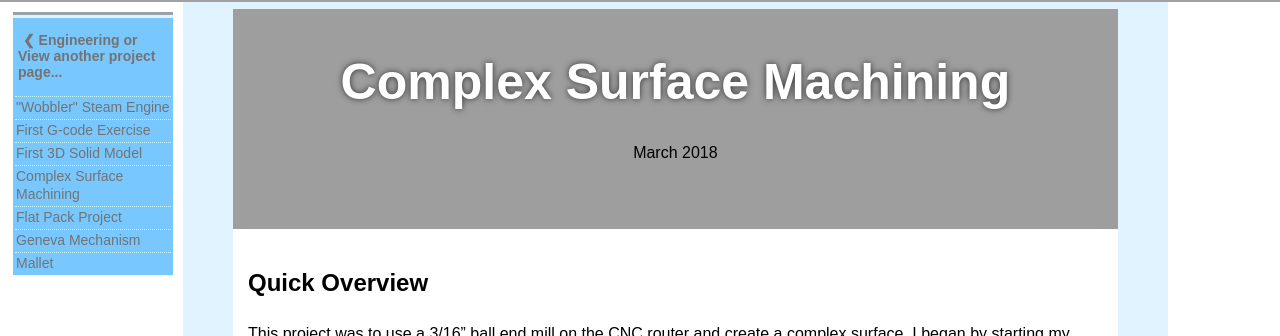
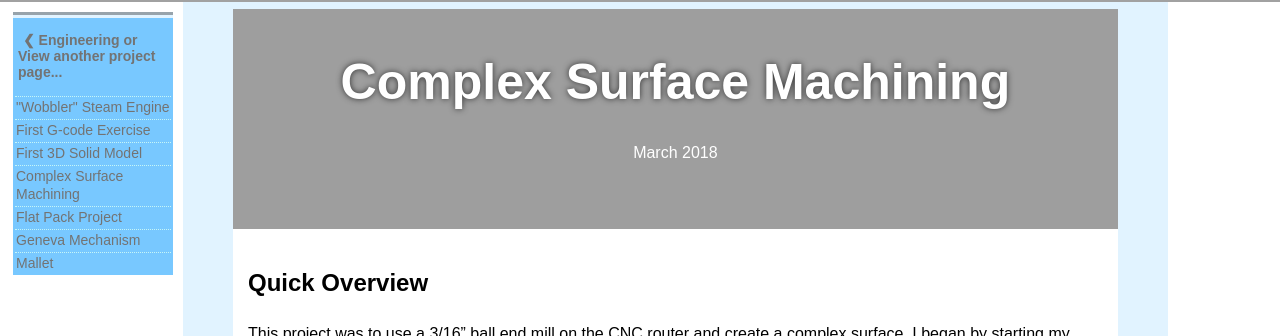
Before and after one commit to daralyn/daralyn.github.io, a Jekyll site: the page built from portfolio/engineering/complex-surface-machining.html, in a window 1280 px wide and 900 px high. Shown: the part 91-427 px from the top of the window. Built offline with Jekyll 4.4.1, drawn with Linux system fonts in a browser that asks for light colours.

Commit message:
Update complex-surface-machining.html

```diff
--- a/portfolio/engineering/complex-surface-machining.html
+++ b/portfolio/engineering/complex-surface-machining.html
@@ -33,7 +33,7 @@
 
 <div class="projecthead" id="complexsurfacehead">
 	<h1 class="projectheadtext"> Complex Surface Machining</h1>
-	<p style="text-align: center;">March 2018</p>
+	<p style="text-align: center; color: rgb(255, 255, 255);">March 2018</p>
 </div> <!-- end of head-->
 
 <div class="sectionodd">
@@ -59,29 +59,29 @@
 
 <div class="sectionodd">
 	<h2> Photos </h2>
-	<div>
+	<div style="float: left;>
 		<img src="https://daralyn.github.io/photos/engineering/complexsurface_pic1.jpg" alt="CNC Router cutting plywood piece." style="height: 200px; margin: 10px;">
 		<p>CNC Router cutting plywood piece.</p>
 	</div>
-	<div>
+	<div style="float: left;>
 		<img src="https://daralyn.github.io/photos/engineering/complexsurface_pic2.jpg" alt="Rough finish of complex surface cut from plywood." style="height: 200px; margin: 10px;">
 		<p>Rough finish of complex surface cut from plywood.</p>
 	</div>
-	<div>
+	<div style="float: left;>
 		<img src="https://daralyn.github.io/photos/engineering/complexsurface_pic3.jpg" alt="Sanded finish of complex surface cut from plywood." style="height: 200px; margin: 10px;">
 		<p>Sanded finish of complex surface cut from plywood.</p>
 	</div>
 </div>
 
 <div class="sectioneven">
-	<div style="float: left; width: 50%;">
+	<div style="float: left; width: 45%;">
 		<h2>Challenges...</h2>
 		<p>It was challenging to create the complex surface, especially for the pattern I wanted to do. I had to play around a lot with the spline tools, and other things like that, and patterning and mirroring to get it to look the way I imagined in my head.</p>
 		<h2>If I were to do it again...</h2>
 		<p>If I did this again, would have made the depths of the "valleys" a lot deeper so the texture would be more obvious. Because we did this on plywood, and there are different layers, it's really cool to see the change in layers. My piece only had the top two layers, and so it's not so obvious. I think other patterns would also be cool to use, so maybe I would make two different surfaces.</p>
 	</div>
 
-	<div style="float: left; width: 50%; margin: 5px;">
+	<div style="float: left; width: 45%; margin: 5px;">
 		<div class="slideshow-container">
 
 			<div class="slides">
```
